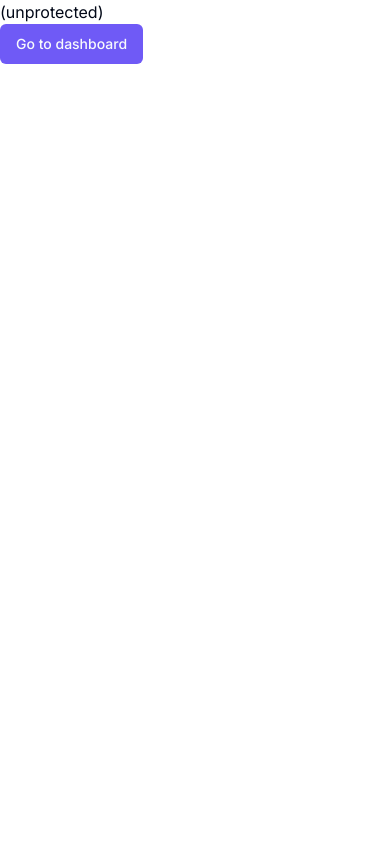
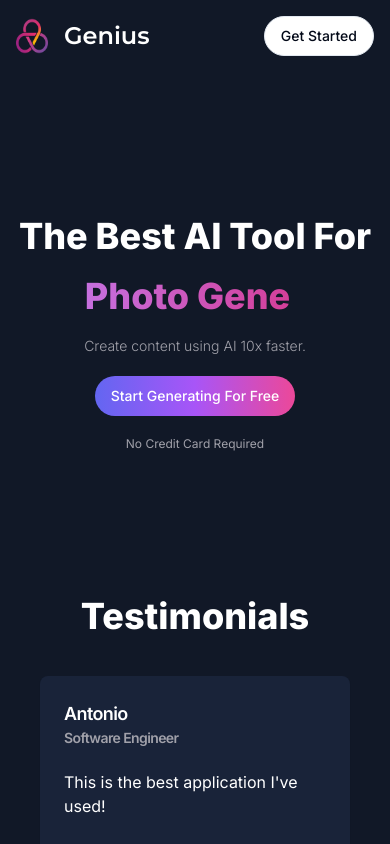
Before and after one commit to sudhanshugautam2911/ai-saas, a Next.js app: page / in a window 390 px wide. Built offline with nearby package versions, Linux system fonts and the light colour scheme; no server answers.

Commit message:
Part 10 - Landing page

```diff
--- /dev/null
+++ b/app/(landing)/layout.tsx
@@ -0,0 +1,15 @@
+const LandingLayout = ({
+    children
+}: {
+    children: React.ReactNode
+}) => {
+    return (
+        <main className="h-full bg-[#111827] overflow-auto">
+            <div className="mx-auto max-w-screen-xl h-full w-full">
+                {children}
+            </div>
+        </main>
+    )
+}
+
+export default LandingLayout;
--- a/app/(landing)/page.tsx
+++ b/app/(landing)/page.tsx
@@ -1,16 +1,16 @@
+import { LandingContent } from '@/components/landing-content'
+import { LandingHero } from '@/components/landing-hero'
+import { LandingNavbar } from '@/components/landing-navbar'
 import { Button } from '@/components/ui/button'
 import Link from 'next/link'
 import React from 'react'
 
 const landingPage = () => {
   return (
-    <div>
-      <p>(unprotected)</p>
-      <Link href="/dashboard">
-        <Button>
-          Go to dashboard
-        </Button>
-      </Link>
+    <div className='h-full'>
+      <LandingNavbar />
+      <LandingHero/>
+      <LandingContent/>
     </div>
   )
 }
--- /dev/null
+++ b/components/landing-content.tsx
@@ -0,0 +1,57 @@
+import { Card, CardContent, CardHeader, CardTitle } from "@/components/ui/card"
+import Image from "next/image"
+
+const testimonials = [
+    {
+        name: "Antonio",
+        avatar: "A",
+        title: "Software Engineer",
+        description: "This is the best application I've used!"
+    },
+    {
+        name: "Roger",
+        avatar: "R",
+        title: "Data Analyst",
+        description: "Skyrocketed my productivity to new heights!"
+    },
+    {
+        name: "Sophia",
+        avatar: "S",
+        title: "Product Manager",
+        description: "The features of this application are outstanding!"
+    },
+    {
+        name: "Liam",
+        avatar: "L",
+        title: "UX Designer",
+        description: "The user interface is intuitive and easy to use!"
+    }
+]
+
+
+export const LandingContent = () => {
+    return (
+        <div className="px-10 pb-20">
+            <h1 className="text-center text-white text-4xl font-extrabold mb-10">
+                Testimonials
+            </h1>
+            <div className="grid grid-cols-1 sm:grid-cols-2 md:grid-cols-3 lg:grid-cols-4 gap-4">
+                {testimonials.map((item) => (
+                    <Card key={item.description} className="bg-[#192339] border-none text-white">
+                        <CardHeader>
+                            <CardTitle className="flex items-center gap-x-2">
+                                <div>
+                                    <p className="text-lg">{item.name}</p>
+                                    <p className="text-zinc-400 text-sm">{item.title}</p>
+                                </div>
+                            </CardTitle>
+                            <CardContent className="pt-4 px-0">
+                                {item.description}
+                            </CardContent>
+                        </CardHeader>
+                    </Card>
+                ))}
+            </div>
+        </div>
+    )
+}
--- /dev/null
+++ b/components/landing-hero.tsx
@@ -0,0 +1,48 @@
+"use client";
+
+import { useAuth } from "@clerk/nextjs";
+import Link from "next/link";
+import TypewriterComponent from "typewriter-effect";
+import { Button } from "@/components/ui/button";
+
+
+export const LandingHero = () => {
+
+    const isSignedIn = useAuth();
+
+    return (
+        <div className="text-white font-bold py-36 text-center space-y-5">
+            <div className="text-4xl sm:text-5xl md:text-6xl lg:text-7xl space-y-5 font-extrabold">
+                <h1>The Best AI Tool For</h1>
+                <div className="text-transparent bg-clip-text bg-gradient-to-r from-purple-400 to-pink-600">
+                    <TypewriterComponent
+                        options={{
+                            strings: [
+                                "Chatbot.",
+                                "Photo Generation.",
+                                "Music Generation.",
+                                "Code Generation.",
+                                "Video Generation.",
+                            ],
+                            autoStart: true,
+                            loop: true
+                        }}
+                    />
+                </div>
+            </div>
+            <div className="text-sm md:text-xl font-light text-zinc-400">
+                Create content using AI 10x faster.
+            </div>
+            <div>
+                <Link href={isSignedIn ? "/dashboard" : "sign-up"}>
+                        <Button variant="premium" className="md:text-xl p-4 md:p-6 rounded-full">
+                            Start Generating For Free
+                        </Button>
+                </Link>
+            </div>
+            <div className="text-zinc-400 text-xs md:text-sm font-normal">
+                No Credit Card Required
+            </div>
+        </div>
+    )
+}
--- /dev/null
+++ b/components/landing-navbar.tsx
@@ -0,0 +1,42 @@
+"use client";
+
+import { cn } from "@/lib/utils";
+import { useAuth } from "@clerk/nextjs";
+import { Montserrat } from "next/font/google";
+import Image from "next/image";
+import Link from "next/link";
+import { Button } from "@/components/ui/button";
+
+const font = Montserrat({
+    weight: "600",
+    subsets: ["latin"]
+})
+
+export const LandingNavbar = () => {
+    // for server component clerk provide auth() and for client it is useAuth()
+    const { isSignedIn } = useAuth();
+
+    return (
+        <nav className="p-4 bg-transparent flex items-center justify-between">
+            <Link href="/" className="flex items-center">
+                <div className="w-8 h-9 relative mr-4">
+                    <Image
+                        fill
+                        alt="Logo"
+                        src="/logo.png"
+                    />
+                </div>
+                <h1 className={cn("text-white text-2xl font-bold", font.className)}>
+                    Genius
+                </h1>
+            </Link>
+            <div>
+                <Link href={isSignedIn ? "/dashboard" : "/sign-up"}>
+                    <Button variant="outline" className="rounded-full">
+                        Get Started
+                    </Button>
+                </Link>
+            </div>
+        </nav>
+    )
+}
--- a/package.json
+++ b/package.json
@@ -34,6 +34,7 @@
     "stripe": "^14.10.0",
     "tailwind-merge": "^2.2.0",
     "tailwindcss-animate": "^1.0.7",
+    "typewriter-effect": "^2.21.0",
     "zod": "^3.22.4",
     "zustand": "^4.4.7"
   },
```
Also changed, not shown: 1 other file (tests, documents, lock files or other folders).
